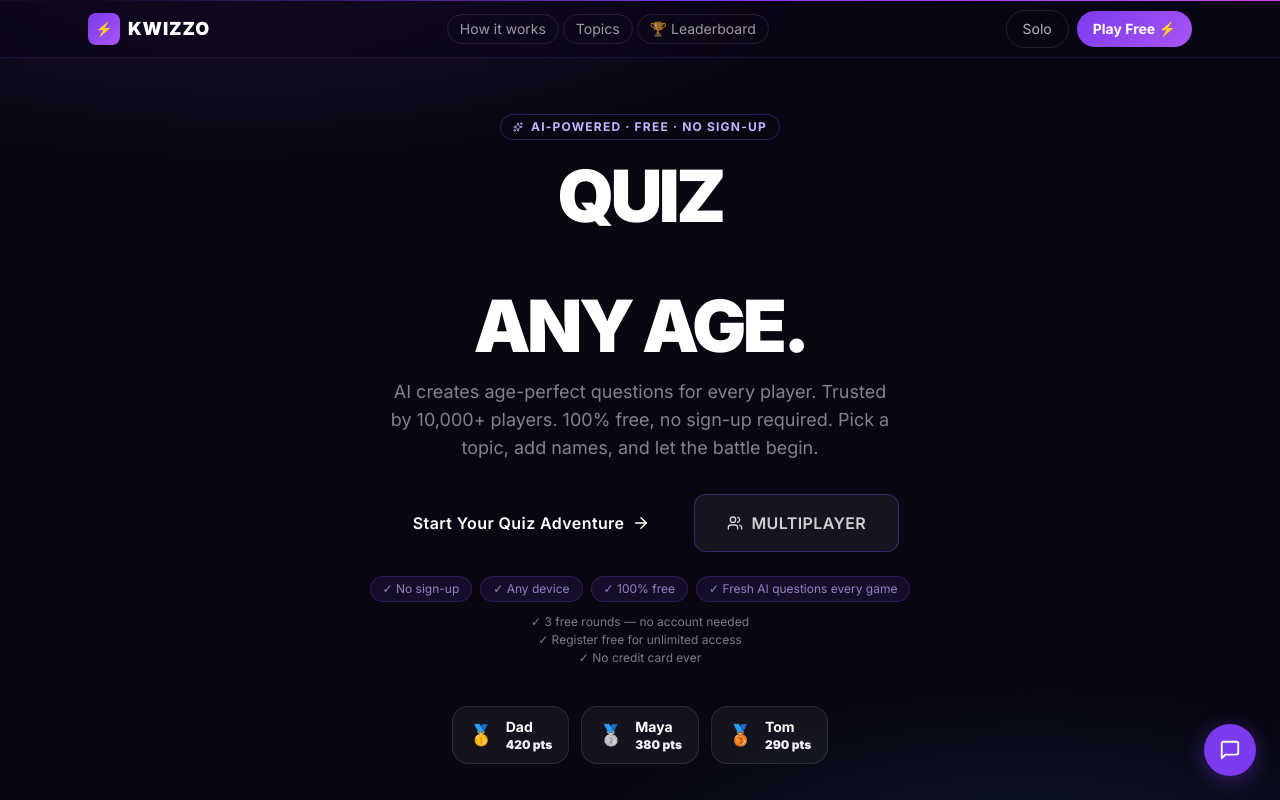
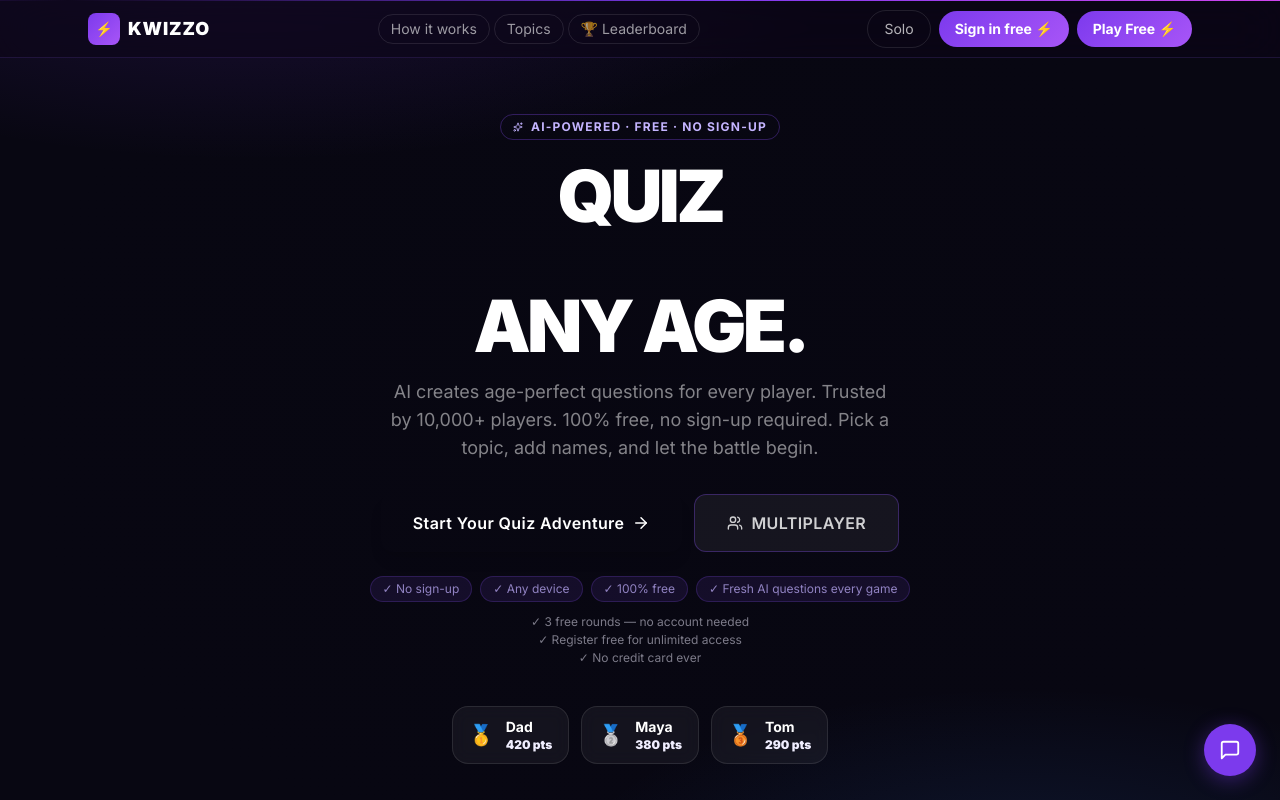
Before and after one commit to infosiva/kwizzo, a Next.js app: page / in a window 1280 px wide. Shown: the top 800 px of the page. Built offline with nearby package versions, Linux system fonts and the light colour scheme.

Commit message:
Navbar: sign in/out with magic link auth

```diff
--- a/components/Navbar.tsx
+++ b/components/Navbar.tsx
@@ -2,11 +2,16 @@
 import Link from 'next/link'
 import { useState } from 'react'
 import { Menu, X } from 'lucide-react'
+import { useMagicAuth } from '@/lib/shared/useMagicAuth'
+import MagicAuthModal from '@/lib/shared/MagicAuthModal'
 
 export default function Navbar() {
   const [open, setOpen] = useState(false)
+  const [authOpen, setAuthOpen] = useState(false)
+  const { user, logout, onSuccess } = useMagicAuth()
 
   return (
+    <>
       <nav className="sticky top-0 z-50" style={{ background: 'rgba(13,6,24,0.60)', backdropFilter: 'blur(24px)', borderBottom: '1px solid rgba(139,92,246,0.15)' }}>
         {/* Animated gradient line at top */}
         <div style={{ height: 1, background: 'linear-gradient(90deg, transparent, #7c3aed, #d946ef, #7c3aed, transparent)', animation: 'shimmer 3s linear infinite', backgroundSize: '200% 100%' }} />
@@ -28,6 +33,16 @@ export default function Navbar() {
           {/* CTAs */}
           <div className="hidden md:flex items-center gap-2">
             <Link href="/play?mode=solo"   className="px-4 py-2 rounded-full text-sm text-white/70 border border-white/10 hover:border-violet-500/40 hover:text-white transition-all">Solo</Link>
+            {user ? (
+              <div className="flex items-center gap-2">
+                <span className="text-sm text-white/70">Hi, {user.username || user.email.split('@')[0]}</span>
+                <button onClick={logout} className="px-3 py-1.5 rounded-full text-xs text-white/50 border border-white/10 hover:text-white hover:border-violet-500/40 transition-all">Sign out</button>
+              </div>
+            ) : (
+              <button onClick={() => setAuthOpen(true)} className="px-4 py-2 rounded-full text-sm font-bold text-white transition-all hover:scale-105" style={{ background: 'linear-gradient(135deg, #7c3aed, #a855f7)' }}>
+                Sign in free ⚡
+              </button>
+            )}
             <Link href="/play?mode=create" className="relative px-4 py-2 rounded-full text-sm font-bold text-white overflow-hidden transition-all hover:scale-105" style={{ background: 'linear-gradient(135deg, #7c3aed, #a855f7)' }}>
               Play Free ⚡
             </Link>
@@ -44,9 +59,28 @@ export default function Navbar() {
             <Link href="/#subjects"        className="text-white/70 hover:text-white" onClick={() => setOpen(false)}>Topics</Link>
             <Link href="/#leaderboard"     className="text-white/70 hover:text-white" onClick={() => setOpen(false)}>🏆 Leaderboard</Link>
             <Link href="/play?mode=solo"   className="text-center py-2 rounded-full border border-white/10 text-white/70" onClick={() => setOpen(false)}>Solo</Link>
+            {user ? (
+              <>
+                <span className="text-center text-white/50 text-xs">Signed in as {user.email}</span>
+                <button onClick={() => { logout(); setOpen(false) }} className="text-center py-2 rounded-full border border-white/10 text-white/50">Sign out</button>
+              </>
+            ) : (
+              <button onClick={() => { setAuthOpen(true); setOpen(false) }} className="text-center py-2 rounded-full font-bold text-white" style={{ background: 'linear-gradient(135deg, #7c3aed, #a855f7)' }}>
+                Sign in free ⚡
+              </button>
+            )}
             <Link href="/play?mode=create" className="text-center py-2 rounded-full font-bold text-white" style={{ background: 'linear-gradient(135deg, #7c3aed, #a855f7)' }} onClick={() => setOpen(false)}>Play Free ⚡</Link>
           </div>
         )}
       </nav>
+
+      <MagicAuthModal
+        isOpen={authOpen}
+        onClose={() => setAuthOpen(false)}
+        onSuccess={u => { onSuccess(u); setAuthOpen(false) }}
+        site="kwizzo"
+        accentColor="#7c3aed"
+      />
+    </>
   )
 }
```
Lines whose indentation alone changed are shown as unchanged.
